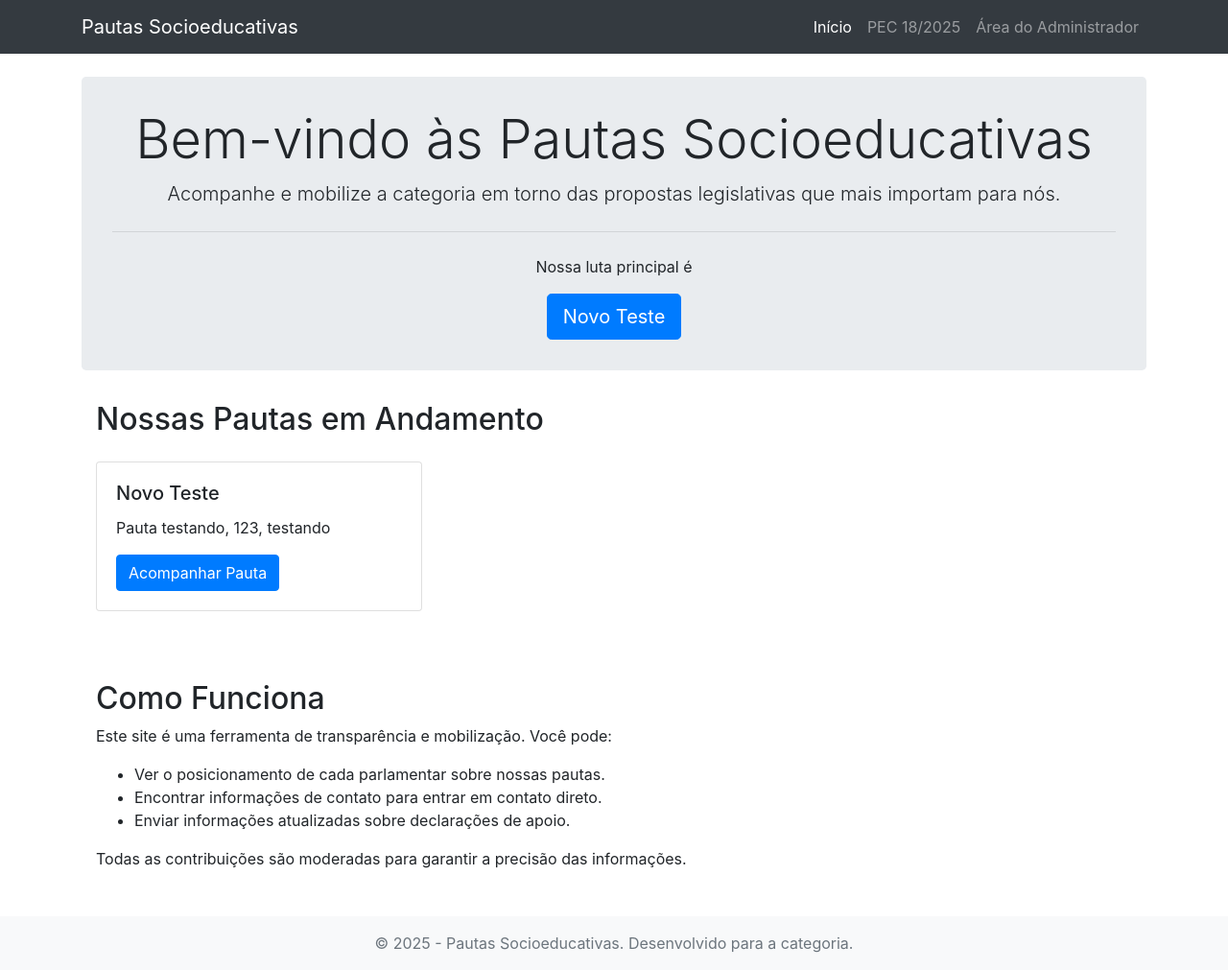
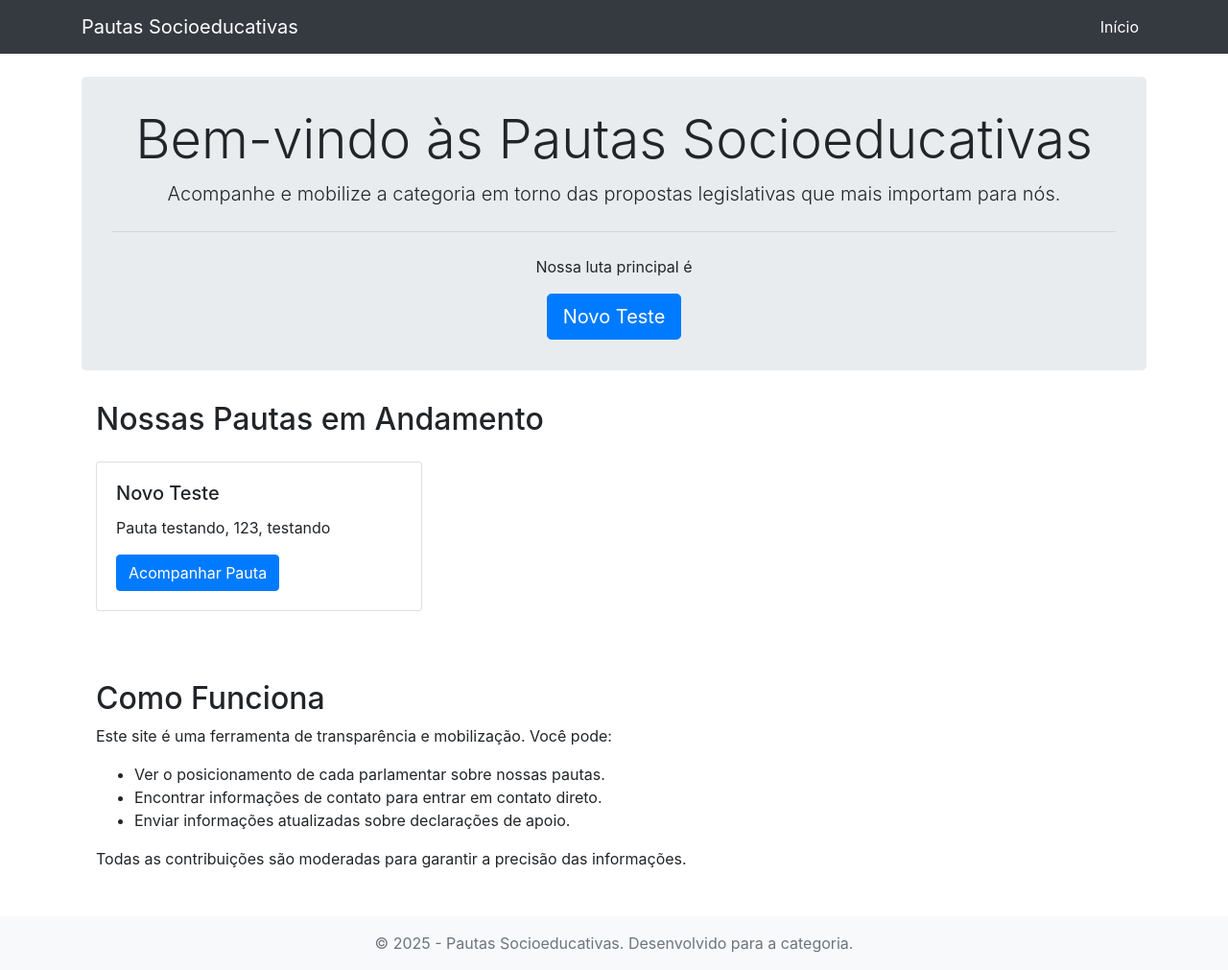
Before and after one commit to juliocjd/pautas-socioeducativas, a Jekyll site: the page built from index.html, in a window 1280 px wide. Shown: the whole page at 96% size. Built offline with Jekyll 4.4.1, drawn with Linux system fonts in a browser that asks for light colours.

Commit message:
Update default.html

```diff
--- a/_layouts/default.html
+++ b/_layouts/default.html
@@ -13,13 +13,6 @@
             <ul class="navbar-nav ml-auto">
               <li class="nav-item active">
                 <a class="nav-link" href="{{ '/' | relative_url }}">Início</a>
-              </li>
-              <li class="nav-item">
-                <a class="nav-link" href="/pautas/pec-18-2025/">PEC 18/2025</a>
-              </li>
-              <!-- CORREÇÃO: Link relativo em vez de hardcoded -->
-              <li class="nav-item">
-                <a class="nav-link" href="/admin/">Área do Administrador</a>
               </li>
             </ul>
           </div>
```
